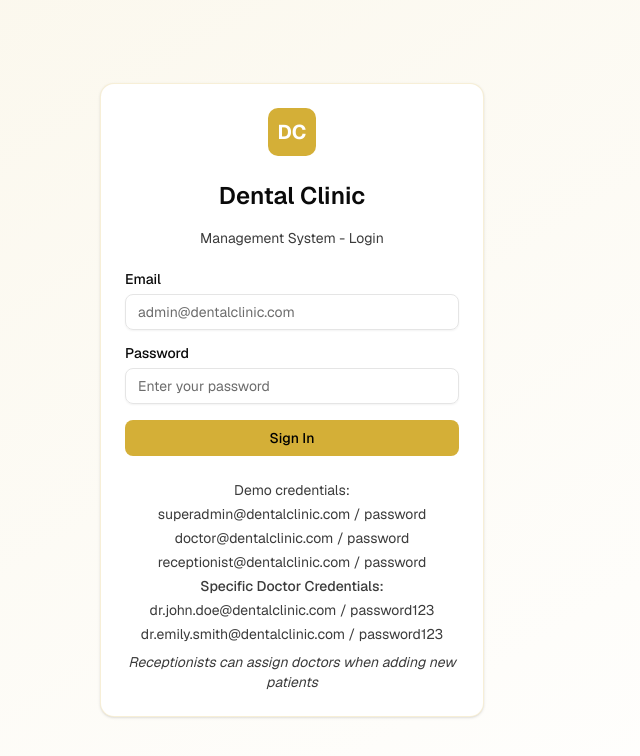
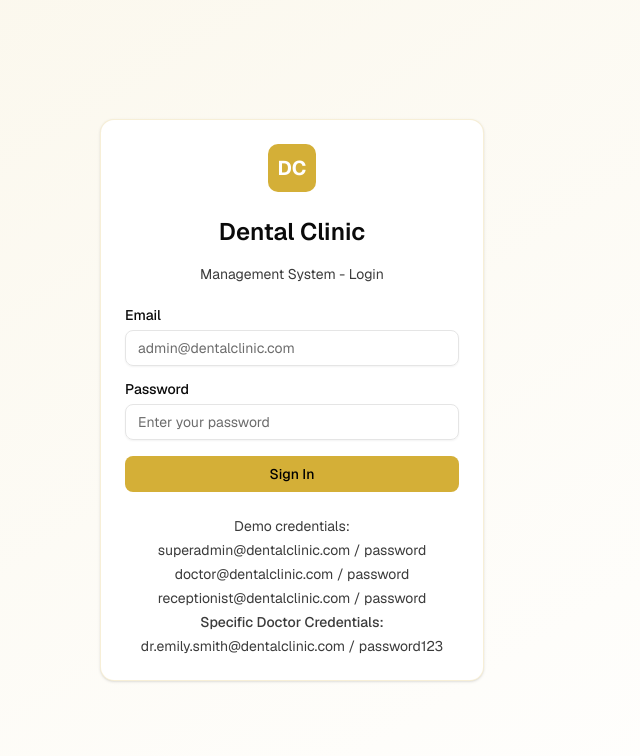
Before and after one commit to Ethiopia-Tech-Group/dental-clinic-management-system, a Next.js app: page /auth/login in a window 1280 px wide. Shown: the top 756 px of the page, without its empty margins (348-988 px from the left). Built offline with nearby package versions, Linux system fonts and the light colour scheme.

Commit message:
fix: login page

```diff
--- a/app/auth/login/page.tsx
+++ b/app/auth/login/page.tsx
@@ -169,9 +169,9 @@ export default function LoginPage() {
               <p className="mt-1">doctor@dentalclinic.com / password</p>
               <p className="mt-1">receptionist@dentalclinic.com / password</p>
               <p className="mt-1 font-medium">Specific Doctor Credentials:</p>
-              <p className="mt-1">dr.john.doe@dentalclinic.com / password123</p>
+              {/* <p className="mt-1">dr.john.doe@dentalclinic.com / password123</p> */}
               <p className="mt-1">dr.emily.smith@dentalclinic.com / password123</p>
-              <p className="mt-2 italic">Receptionists can assign doctors when adding new patients</p>
+              {/* <p className="mt-2 italic">Receptionists can assign doctors when adding new patients</p> */}
             </div>
           </CardContent>
         </Card>
```
